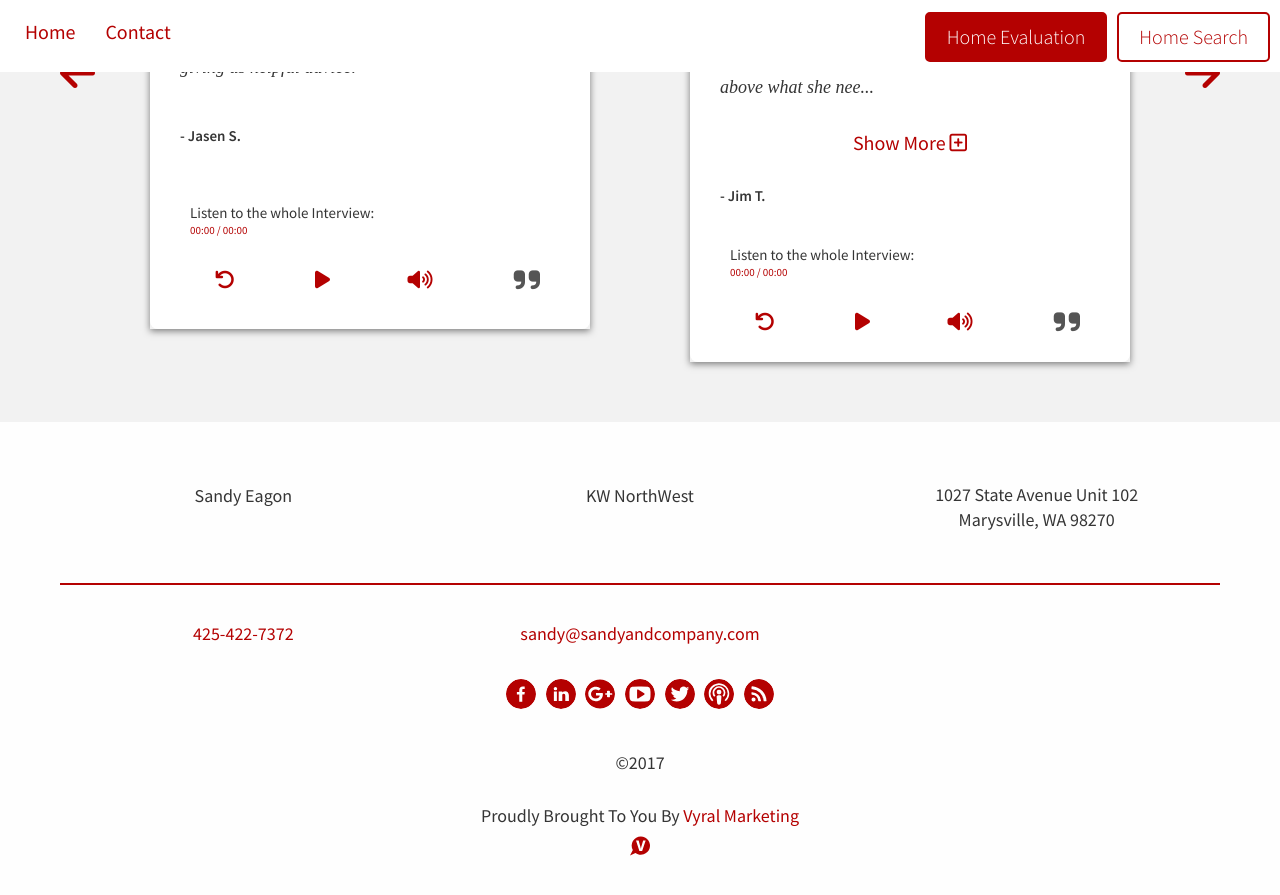
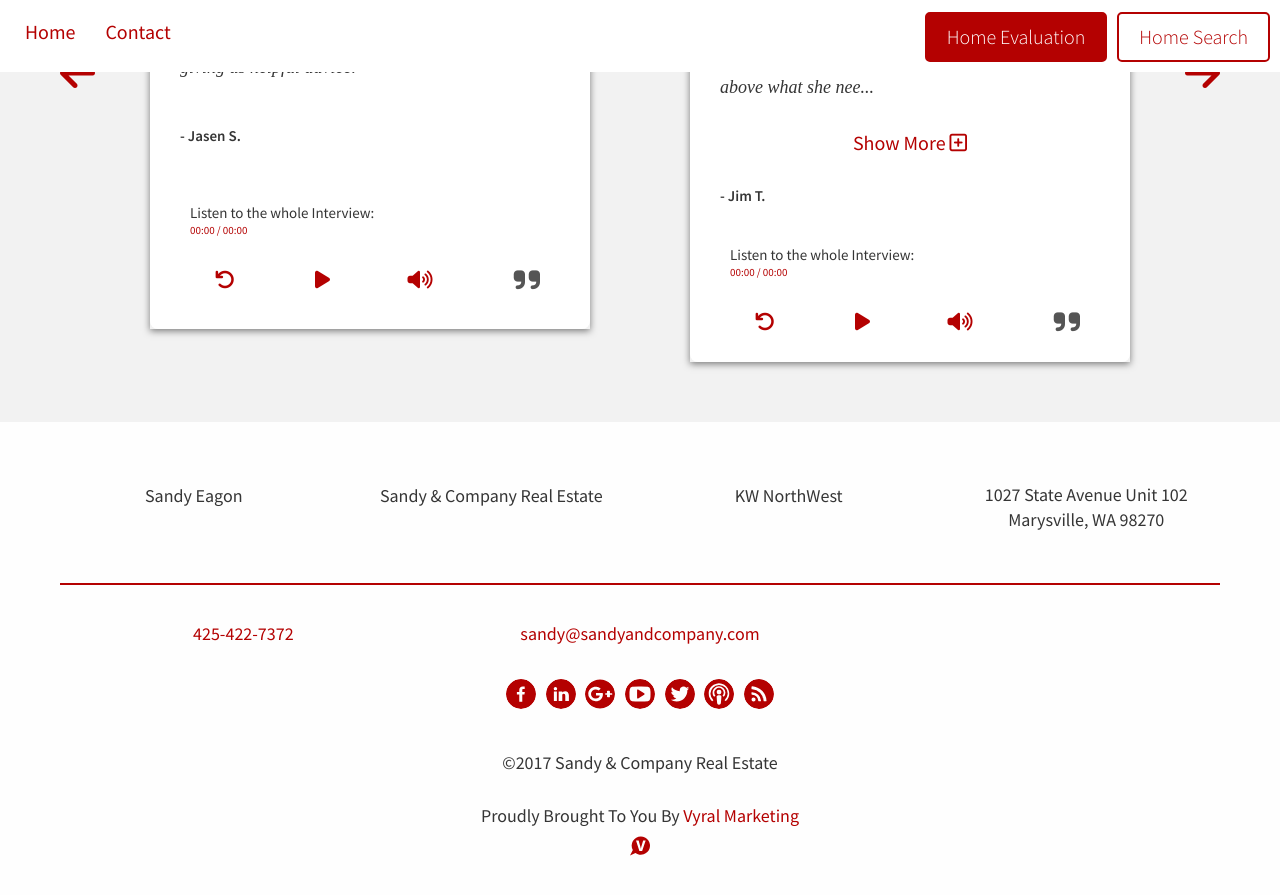
Before and after one commit to Vyral/sandy-eagon-blog, a Jekyll site: the page built from _posts/2015-11-30-puget-sound-real-estate-tool-resources.md, in a window 1280 px wide and 900 px high, scrolled down 2298 px. Shown: the top 895 px of the window. Built offline with Jekyll 4.4.1, drawn with Linux system fonts in a browser that asks for light colours; nearby versions of some CDN libraries; some of the changed text lies outside the part shown.

Commit message:
Updated '_data/settings.yml' via CloudCannon

```diff
--- a/_data/settings.yml
+++ b/_data/settings.yml
@@ -11,7 +11,7 @@ client:
   about_markdown: |
 
   market:
-  brand:
+  brand: Sandy &amp; Company Real Estate
   brokerage: KW NorthWest
   brokerage_image: /img/KW_Northwest_Logo.png
   address: 1027 State Avenue Unit 102<Br>Marysville, WA 98270
```
